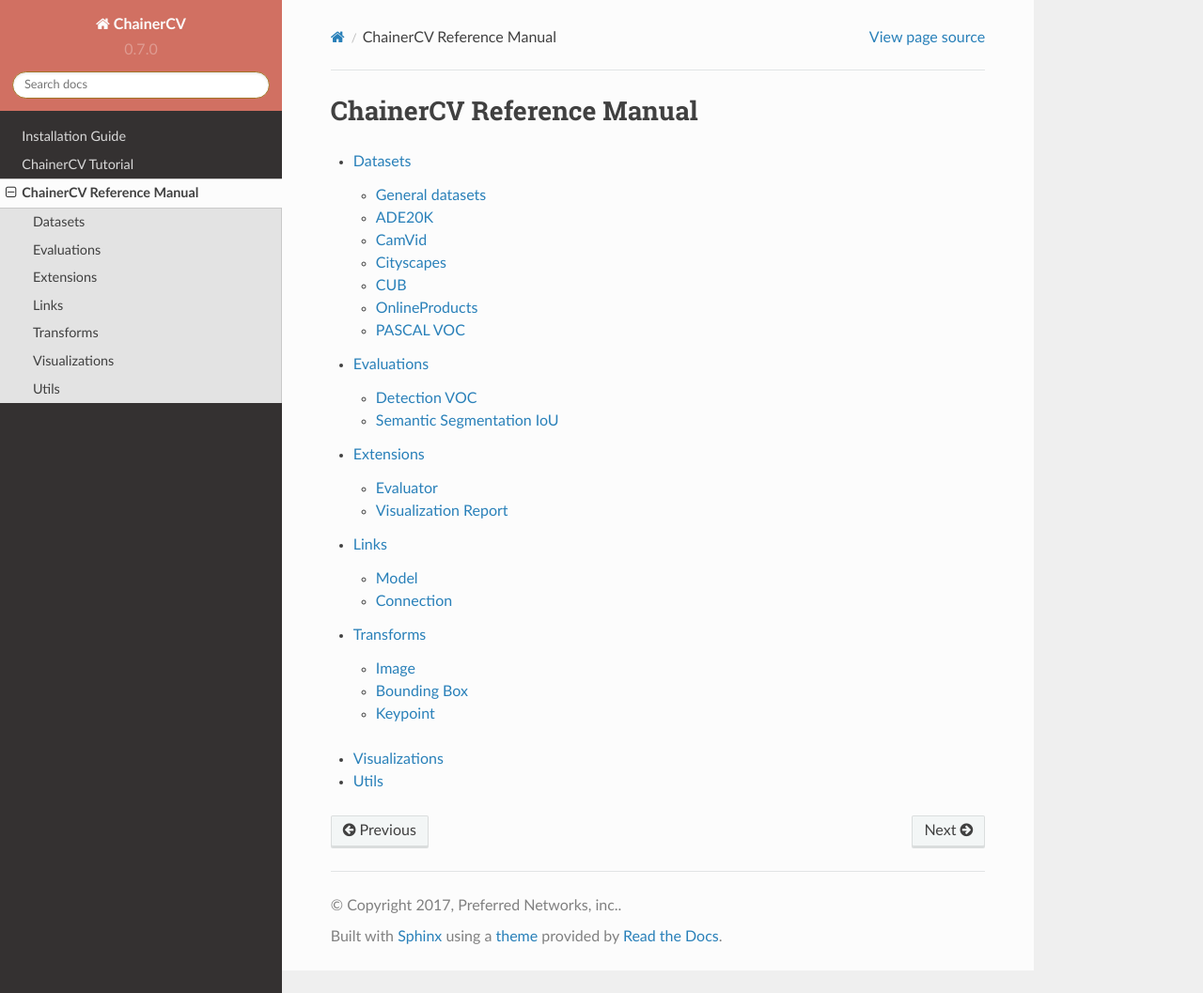
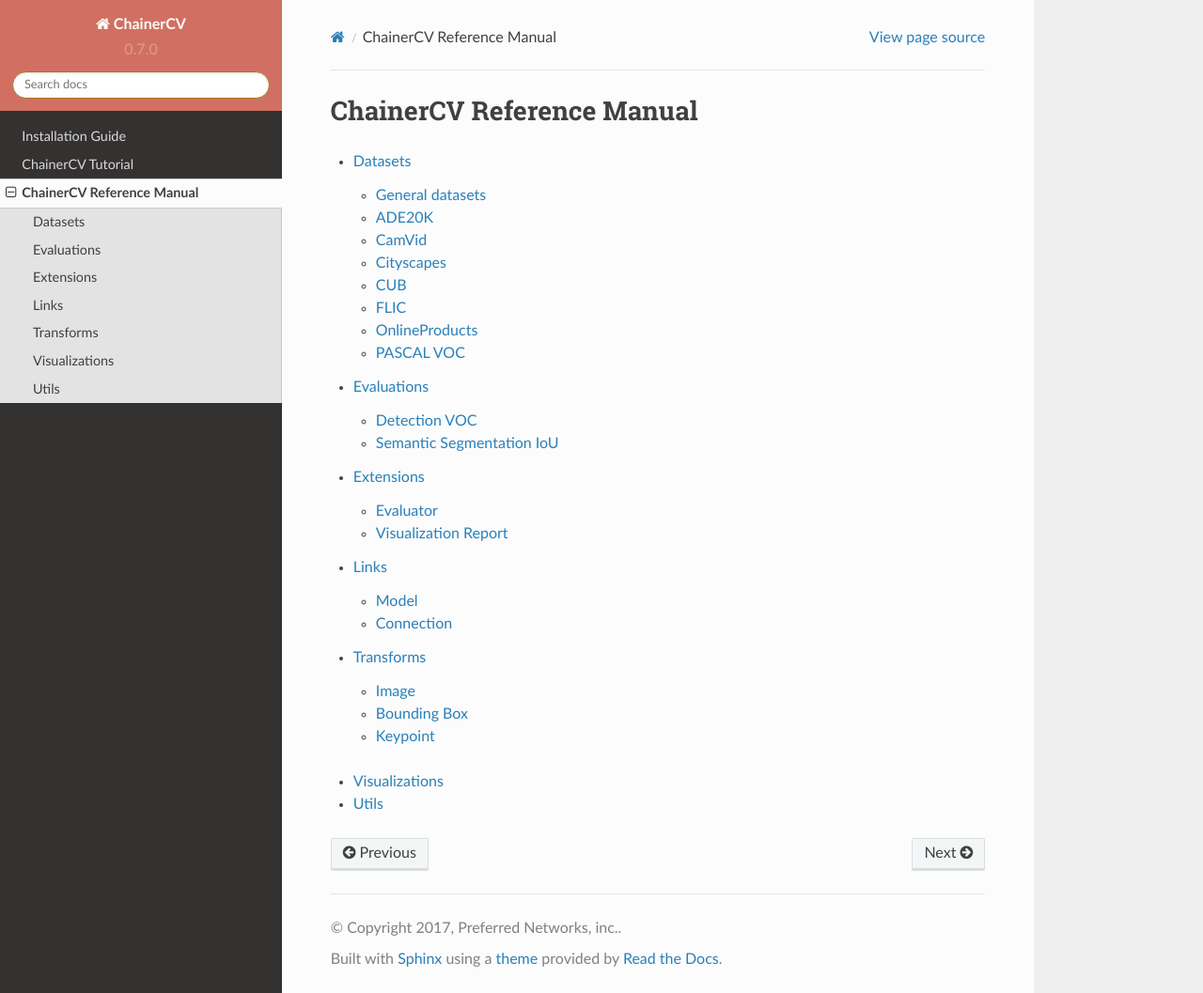
Before and after one commit to chainer/chainercv, a Sphinx documentation site: the page built from docs/source/reference/index.rst, in a window 1280 px wide and 1057 px high. Shown: the whole window at 94% size. Built offline with Sphinx 7.4.7 and the Read the Docs theme 2.0.0, drawn with Linux system fonts in a browser that asks for light colours.

Commit message:
Add to reference

```diff
--- a/docs/source/reference/datasets.rst
+++ b/docs/source/reference/datasets.rst
@@ -54,6 +54,12 @@
 ~~~~~~~~~~~~~~~~~~~
 .. autoclass:: CUBKeypointDataset
 
+FLIC
+----
+
+FLICKeypointDataset
+~~~~~~~~~~~~~~~~~~~
+.. autoclass:: FLICKeypointDataset
 
 OnlineProducts
 --------------
```
